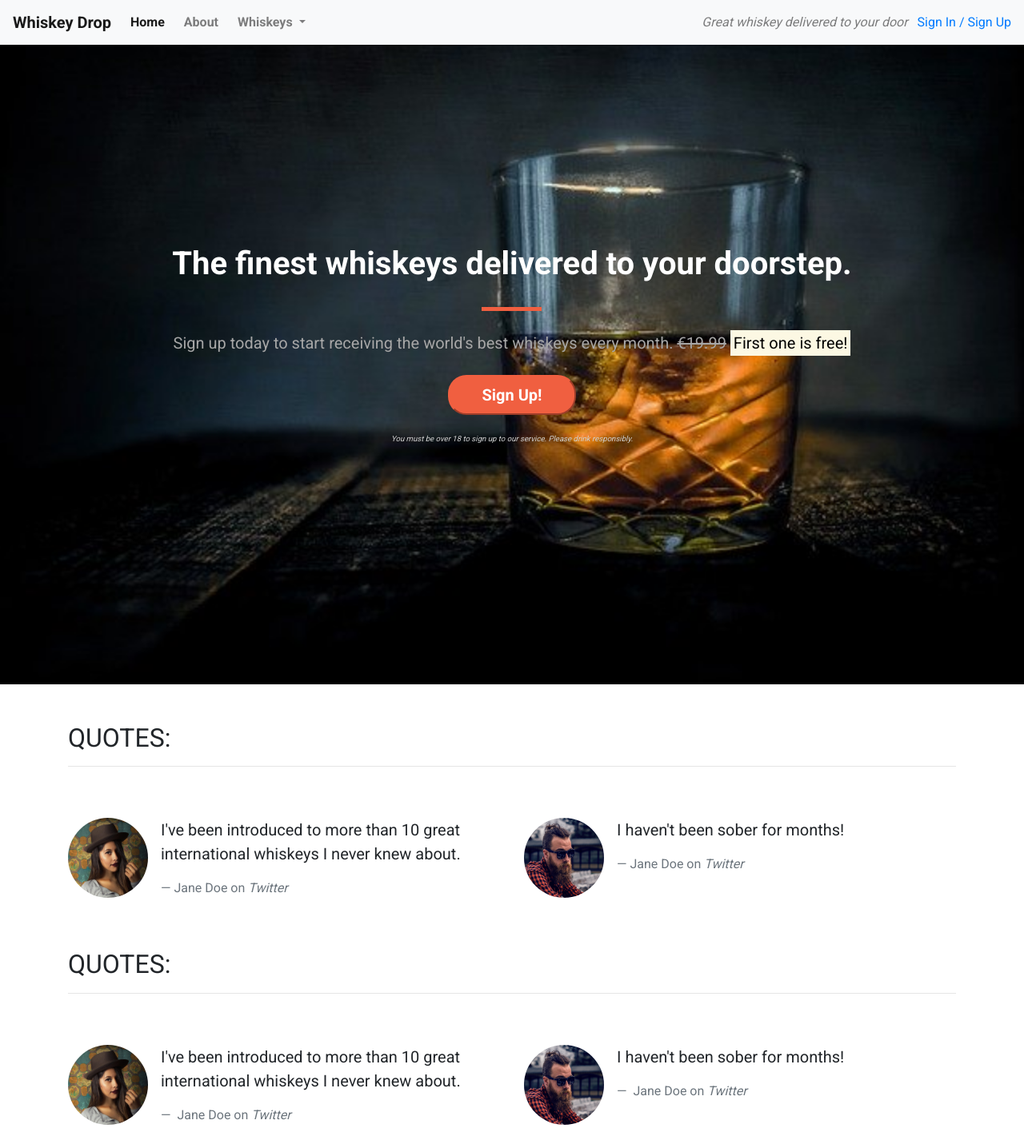
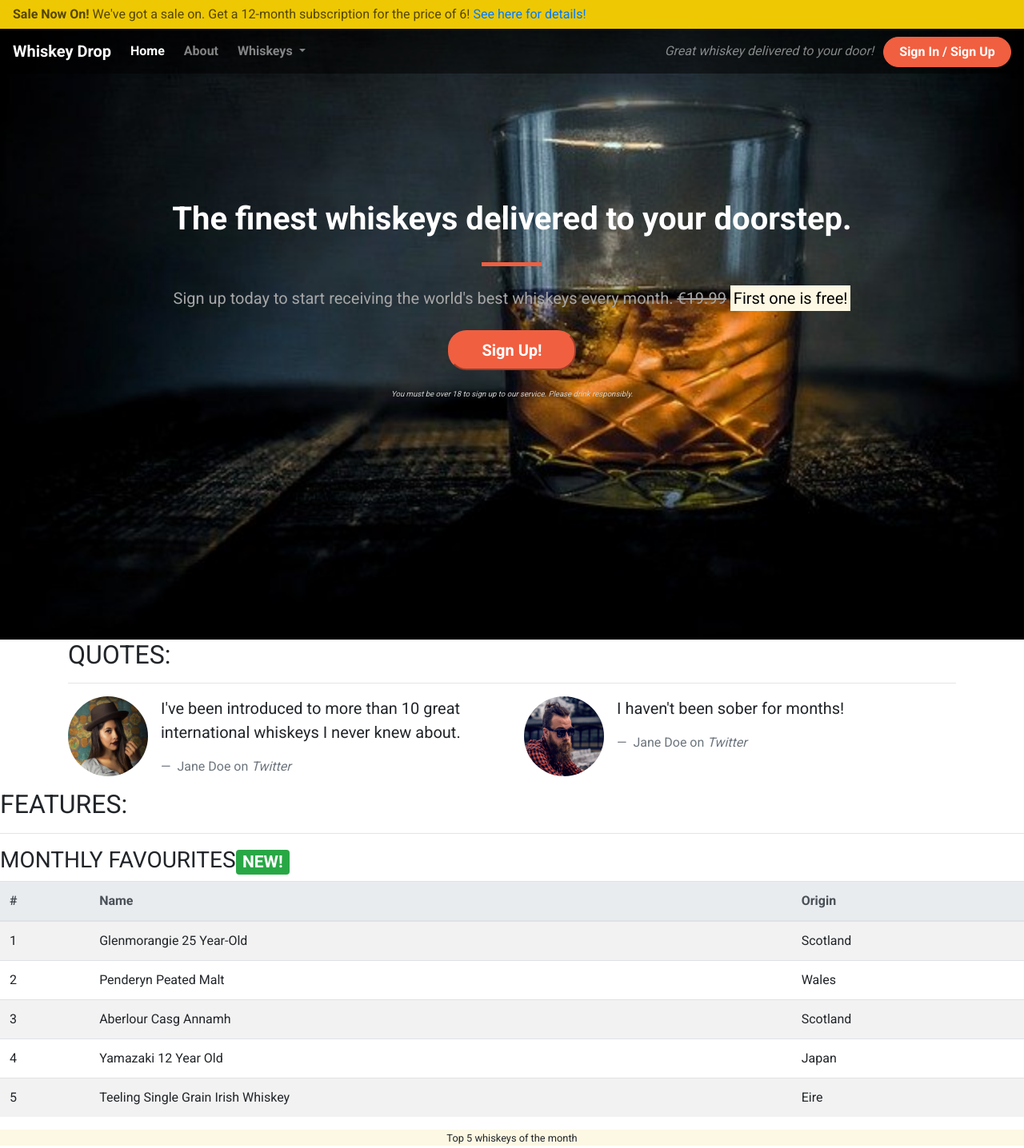
Before and after one commit to redsox1964/Bootstrap-initial, a plain HTML site: page index.html in a window 1280 px wide. Shown: the top 1436 px of the page at 80% size. Drawn offline with nearby package versions, Linux system fonts and the light colour scheme.

Commit message:
update navbar

```diff
--- a/index.html
+++ b/index.html
@@ -1,34 +1,78 @@
 <!DOCTYPE html>
 <html lang="en-us">
-
   <head>
-    <meta charset="utf-8">
-    <meta name="viewport" content="width=device-width, initial-scale=1.0">
+    <meta charset="utf-8" />
     <title>Whiskey Drop | Taste a new whiskey every month</title>
-    <link rel="stylesheet" href="https://maxcdn.bootstrapcdn.com/bootstrap/4.1.3/css/bootstrap.min.css">
-    <link rel="stylesheet" href="https://use.fontawesome.com/releases/v5.6.1/css/all.css" integrity="sha384-gfdkjb5BdAXd+lj+gudLWI+BXq4IuLW5IT+brZEZsLFm++aCMlF1V92rMkPaX4PP" crossorigin="anonymous">
-    <link href="https://fonts.googleapis.com/css?family=Roboto:400,700" rel="stylesheet">
+    <meta name="viewport" content="width=device-width, initial-scale=1.0" />
+    <link
+      rel="stylesheet"
+      href="https://maxcdn.bootstrapcdn.com/bootstrap/4.1.3/css/bootstrap.min.css"
+    />
+    <link
+      rel="stylesheet"
+      href="https://use.fontawesome.com/releases/v5.6.1/css/all.css"
+      integrity="sha384-gfdkjb5BdAXd+lj+gudLWI+BXq4IuLW5IT+brZEZsLFm++aCMlF1V92rMkPaX4PP"
+      crossorigin="anonymous"
+    />
+    <link
+      href="https://fonts.googleapis.com/css?family=Roboto:400,700"
+      rel="stylesheet"
+    />
     <link rel="stylesheet" href="css/style.css" type="text/css" />
   </head>
 
   <body>
-    <!--Nav-->
-    <nav class="navbar navbar-light navbar-expand-sm bg-light">
-        <a href="/" class="navbar-brand">
-                    Whiskey Drop</a>
+    <div class="container-fluid navalert-container">
+      <div class="container-fluid alert-container">
+        <div class="row d-none d-sm-block">
+          <div class="col-12">
+            <div class="site-wide-alert alert alert-warning">
+              <strong>Sale Now On!</strong> We've got a sale on. Get a 12-month
+              subscription for the price of 6!
+              <a href="">See here for details!</a>
+            </div>
+          </div>
+        </div>
+      </div>
+      <nav class="navbar navbar-dark navbar-expand-sm">
+        <a href="/" class="navbar-brand">Whiskey Drop</a>
 
-        <button class="navbar-toggler ml-auto" type="button" data-toggle="collapse" data-target="#navbarNavDropdown" aria-controls="navbarNavDropdown" aria-expanded="false" aria-label="Toggle navigation">
-        <span class="navbar-toggler-icon"></span></button>
+        <button
+          class="navbar-toggler ml-auto"
+          type="button"
+          data-toggle="collapse"
+          data-target="#navbarNavDropdown"
+          aria-controls="navbarNavDropdown"
+          aria-expanded="false"
+          aria-label="Toggle navigation"
+        >
+          <span class="navbar-toggler-icon"></span>
+        </button>
 
         <div class="collapse navbar-collapse" id="navbarNavDropdown">
           <ul class="navbar-nav mr-auto">
-                <li class="active nav-item mr-2"><a class="nav-link" href="/">Home</a></li>
-                <li class="nav-item mr-2"><a class="nav-link" href="">About</a></li>
+            <li class="active nav-item mr-2">
+              <a class="nav-link" href="/">Home</a>
+            </li>
+            <li class="nav-item mr-2">
+              <a class="nav-link" href="/about">About</a>
+            </li>
             <li class="nav-item dropdown">
-                    <a class="nav-link dropdown-toggle" href="#" id="navbarDropdownMenuLink" role="button" data-toggle="dropdown" aria-haspopup="true" aria-expanded="false">
+              <a
+                class="nav-link dropdown-toggle"
+                href="#"
+                id="navbarDropdownMenuLink"
+                role="button"
+                data-toggle="dropdown"
+                aria-haspopup="true"
+                aria-expanded="false"
+              >
                 Whiskeys
               </a>
-                    <div class="dropdown-menu" aria-labelledby="navbarDropdownMenuLink">
+              <div
+                class="dropdown-menu"
+                aria-labelledby="navbarDropdownMenuLink"
+              >
                 <a class="dropdown-item" href="#">Irish</a>
                 <a class="dropdown-item" href="#">Scotch</a>
                 <a class="dropdown-item" href="#">Japanese</a>
@@ -36,93 +80,61 @@
               </div>
             </li>
 
-                <li class="nav-item mr-2 d-block d-sm-none"><a class="nav-link" href="">Sign In / Sign Up</a></li>
+            <li class="nav-item mr-2 d-block d-sm-none">
+              <a class="nav-link" href="/login">Sign In / Sign Up</a>
+            </li>
           </ul>
         </div>
         <div class="d-none d-md-block">
-            <p class="navbar-text my-auto mr-2"><i>Great whiskey delivered to your door</i></p>
-            <a href="/login">Sign In / Sign Up</a>
+          <p class="navbar-text my-auto mr-2">
+            <i>Great whiskey delivered to your door!</i>
+          </p>
+          <a href="/login" class="btn btn--cta btn--red">Sign In / Sign Up</a>
         </div>
-        <!--</div>-->
       </nav>
-    <!--<div class="container alert-container">-->
-    <!--    <div class="row d-none d-sm-block">-->
-    <!--        <div class="col-12">-->
-    <!--            <div class="alert alert-warning">-->
-    <!--                <strong>Sale Now On!</strong> We've got a sale on. Get a 12 month subscription for the price of 6! <a href="">See here for more details</a>-->
-    <!--            </div>-->
-    <!--        </div>-->
-    <!--    </div>-->
-    <!--</div>-->
+    </div>
     <div class="container-fluid callout-container">
-        <!-- Callout -->
-
+    <!--Callout-->
       <div class="row">
         <div class="col-12">
           <section class="callout jumbotron text-center">
-                    <h1 class="jumbotron-header">The finest whiskeys delivered to your doorstep.</h1>
-                    <hr class="block-divider block-divider--orange">
-                    <p class="lead">Sign up today to start receiving the world's best whiskeys every month.
+            <h1 class="jumbotron-header">
+              The finest whiskeys delivered to your doorstep.
+            </h1>
+            <hr class="block-divider block-divider--orange" />
+            <p class="lead">
+              Sign up today to start receiving the world's best whiskeys every
+              month.
               <s class="d-none d-sm-inline">€19.99</s>
-                        <span class="d-inline d-sm-none"><br></span>
-                        <strong><mark>First one is free!</mark></strong></p>
+              <span class="d-inline d-sm-none"><br /></span>
+              <strong><mark>First one is free!</mark></strong>
+            </p>
 
-
-
-                    <p><button class=" btn-lg btn--cta btn--red" data-toggle="modal" data-target="#signUpModal">Sign Up!</button></p>
-                    <p class="text-muted"><small>You must be over 18 to sign up to our service. Please drink responsibly.</small></p>
+            <p>
+              <button
+                class="btn-lg btn--cta btn--red"
+                data-toggle="modal"
+                data-target="#signUpModal"
+              >
+                Sign Up!
+              </button>
+            </p>
+            <p class="text-muted">
+              <small
+                >You must be over 18 to sign up to our service. Please drink
+                responsibly.</small
+              >
+            </p>
           </section>
         </div>
       </div>
+      <!-- /.callout -->
     </div>
-    <!-- /.callout -->
-
     <!-- Quotes -->
     <div class="container quotes-container">
       <section class="quotes">
         <div class="row">
-                <div class="col-12 my-5">
-                    <h2 class="text-uppercase">Quotes:</h2>
-                    <hr />
-                </div>
-            </div>
-            <div class="row">
-                <div class="col-12 col-md-6">
-                    <div class="media">
-                        <div class="d-none d-sm-block">
-                            <img src="images/girl-image.png" class="rounded-circle mr-3" height="100" width="100">
-                        </div>
-                        <div class="media-body">
-                            <blockquote class="blockquote">
-                                <p>I've been introduced to more than 10 great international whiskeys I never knew about.</p>
-                                <footer class="blockquote-footer">Jane Doe on <cite title="Twitter">Twitter</cite></footer>
-                            </blockquote>
-                        </div>
-                    </div>
-                </div>
-                <div class="col-12 col-md-6">
-                    <div class="media">
-                        <div class="d-none d-sm-block">
-                            <img src="images/guy-image.png" class="rounded-circle mr-3" height="100" width="100">
-                        </div>
-                        <div class="media-body">
-                            <blockquote class="blockquote">
-                                <p>I haven't been sober for months!</p>
-                                <footer class="blockquote-footer">Jane Doe on <cite title="Twitter">Twitter</cite></footer>
-                            </blockquote>
-                        </div>
-                    </div>
-                </div>
-            </div>
-        </section>
-    </div>
-    <!-- /.quotes -->
-
-    <!-- Quotes -->
-    <div class="container quotes-container">
-      <section class="quotes">
-        <div class="row">
-          <div class="col-12 my-5">
+          <div class="col-12 page-header">
             <h2 class="text-uppercase">Quotes:</h2>
             <hr />
           </div>
@@ -173,13 +185,14 @@
           </div>
         </div>
       </section>
-      <!-- /.quotes -->
     </div>
+
+
     <!-- Features -->
     <div class="features-container">
       <section class="features">
         <div class="row">
-          <div class="col-12 my-5">
+          <div class="col-12 page-header">
             <h2 class="text-uppercase">Features:</h2>
             <hr />
           </div>
```
Lines whose indentation alone changed are shown as unchanged.
